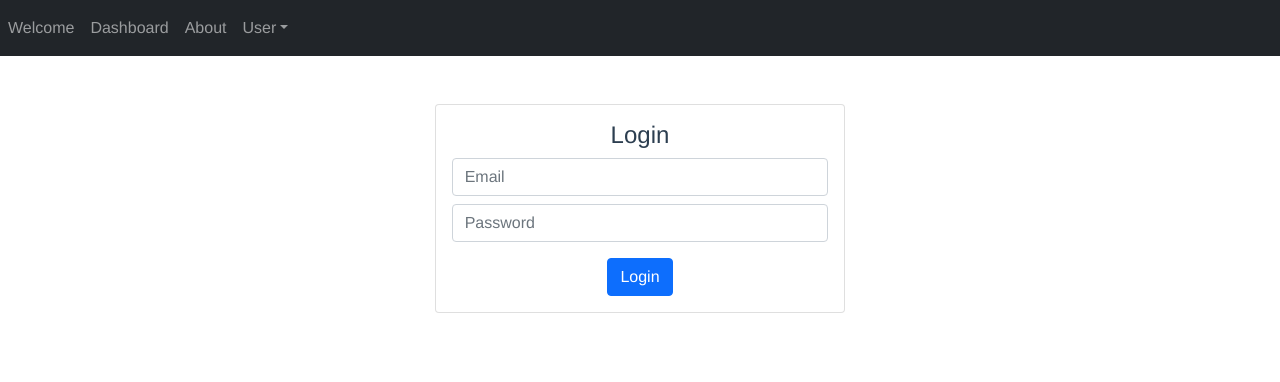
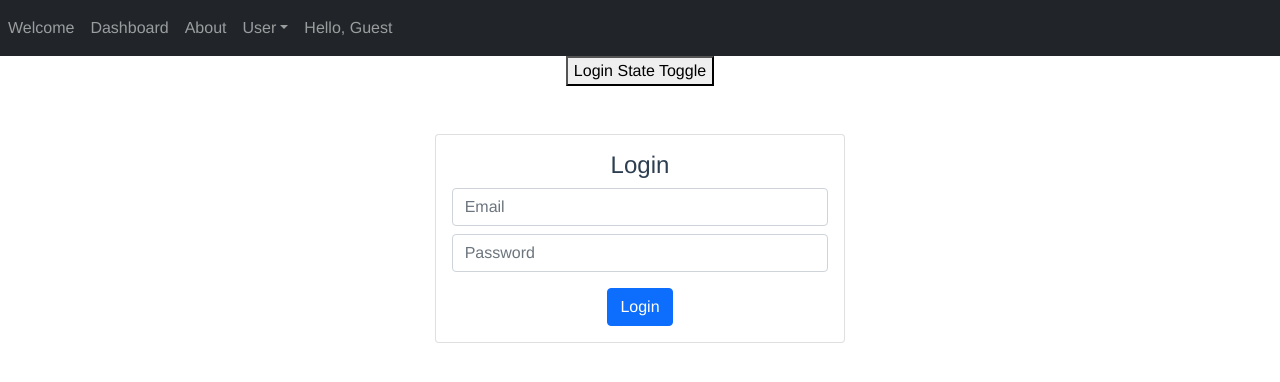
Before and after one commit to rmn0x01/fpl-frontend, a Vue app: page /login in a window 1280 px wide. Shown: the top 382 px of the page. Built offline with nearby package versions, Linux system fonts and the light colour scheme.

Commit message:
dev: implement multilevel emit for login state toggle

```diff
--- /dev/null
+++ b/src/components/LoginStateToggle.vue
@@ -0,0 +1,23 @@
+<template>
+    <div>
+        <button @click="toggleLoginState"> Login State Toggle</button>
+    </div>
+</template>
+
+<script>
+export default {
+    name: 'LoginStateToggle',
+    props: {
+        isLoggedIn: Boolean
+    },
+    methods: {
+        toggleLoginState(){
+            if(this.isLoggedIn){
+                this.$emit('done-logout')
+            } else{
+                this.$emit('done-login')
+            }
+        }
+    }
+}
+</script>
--- a/src/components/NavBar.vue
+++ b/src/components/NavBar.vue
@@ -9,18 +9,25 @@
                 <b-nav-item-dropdown text="User" right>
                     <b-dropdown-item v-if="isLoggedIn" @done-logout="logout" to="/logout">Logout</b-dropdown-item>
                     <div v-else>
-                        <b-dropdown-item @done-login="login" to="/login">Login</b-dropdown-item>
+                        <b-dropdown-item @done-login="login" to="/login">Login</b-dropdown-item> <!-- probably bug origins why isLoggedIn not updating-->
                         <b-dropdown-item to="/register">Register</b-dropdown-item>
                     </div>
                 </b-nav-item-dropdown>
+                <b-nav-item v-if="isLoggedIn"> Hello, User</b-nav-item>
+                <b-nav-item v-else> Hello, Guest </b-nav-item>
             </b-navbar-nav>
         </b-navbar>
+        <login-state-toggle  :is-logged-in="isLoggedIn" @done-login="login" @done-logout="logout"></login-state-toggle>
     </div>
 </template>
 
 <script>
+import LoginStateToggle from '@/components/LoginStateToggle.vue'
 export default {
     name: 'NavBar',
+    components: {
+        LoginStateToggle
+    },
     props: {
         isLoggedIn: Boolean
     },
```
